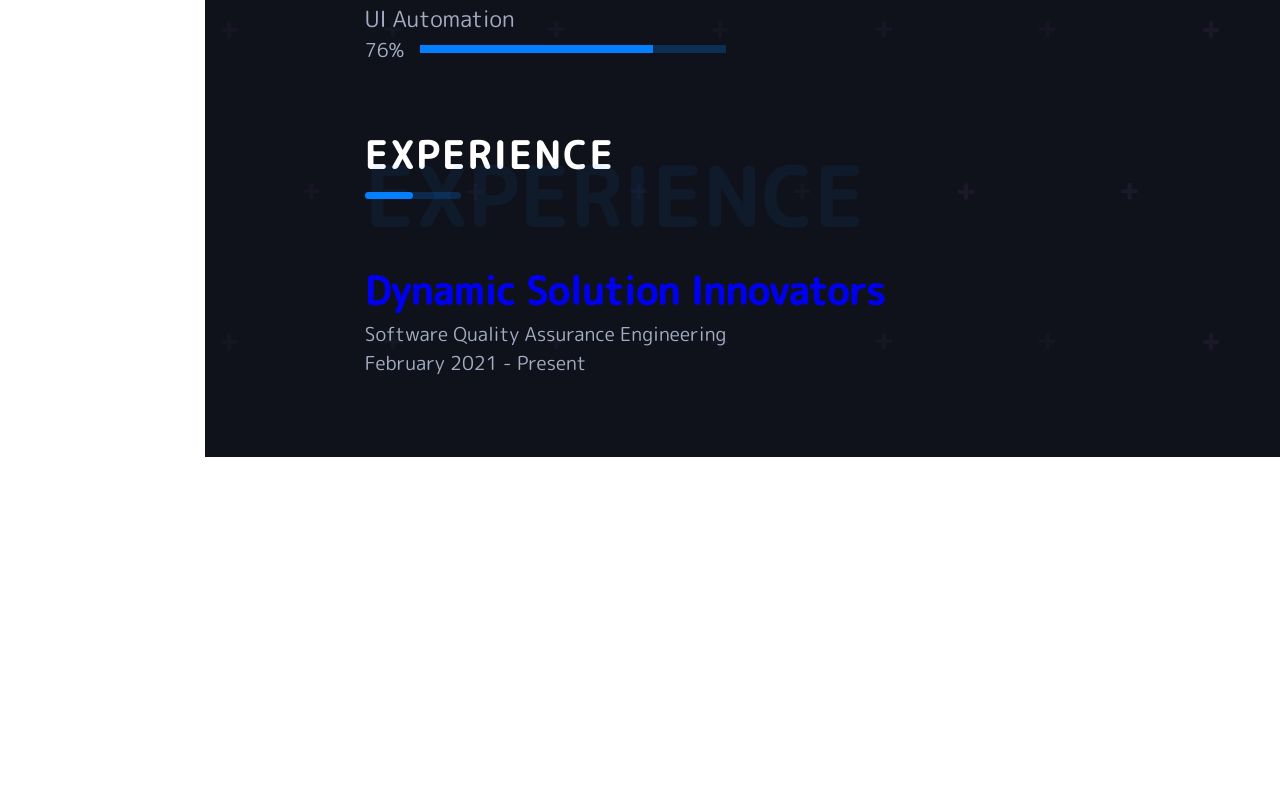
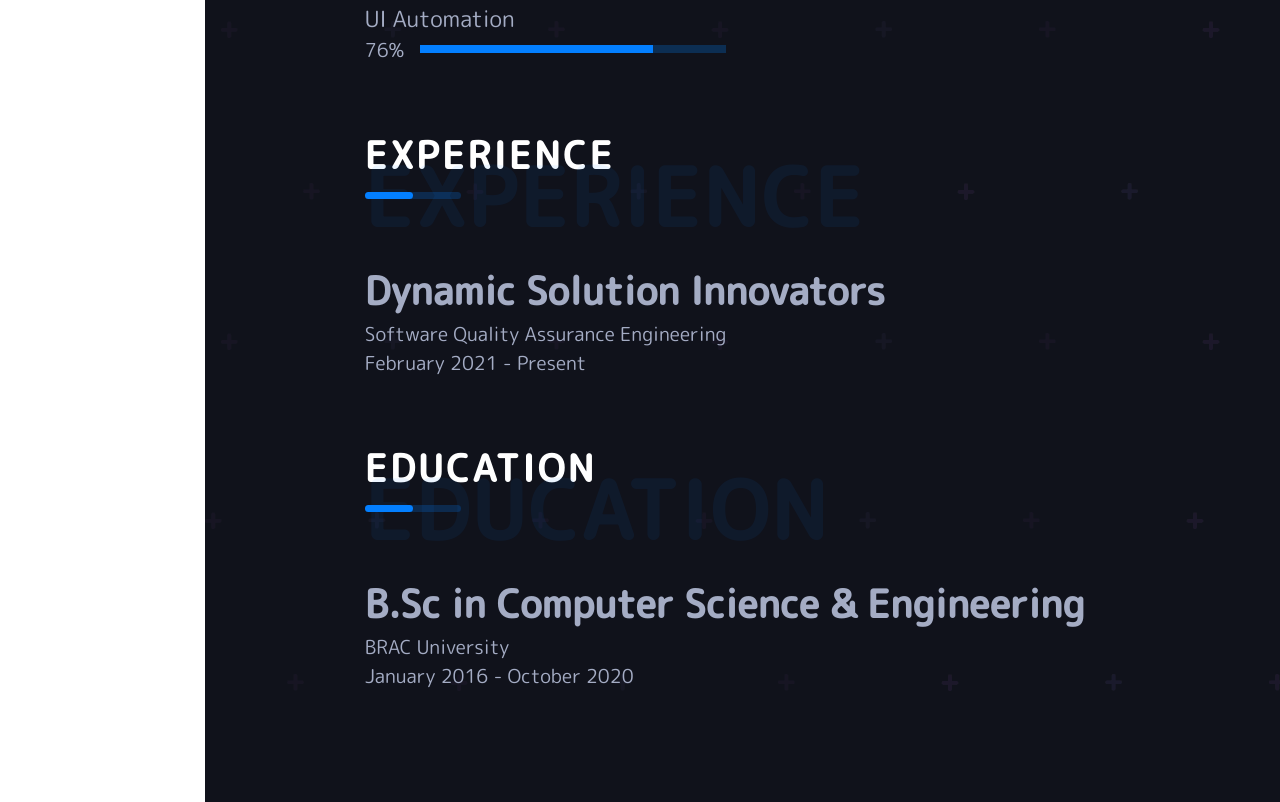
Before and after one commit to sultanparvez/sultan-parvez, a React (Create React App) app: page /about in a window 1280 px wide. Shown: the part 1740-2542 px from the top of the page. Before the commit the page ends 2197 px from the top, so only its background shows below. Built offline with nearby package versions, Linux system fonts and the light colour scheme.

Commit message:
improved quality

```diff
--- a/public/index.html
+++ b/public/index.html
@@ -17,6 +17,7 @@
       user's mobile device or desktop. See https://developers.google.com/web/fundamentals/web-app-manifest/
     -->
     <link rel="manifest" href="%PUBLIC_URL%/manifest.json" />
+    <script src="https://cdn.rawgit.com/progers/pathseg/master/pathseg.js"></script>
     <!--
       Notice the use of %PUBLIC_URL% in the tags above.
       It will be replaced with the URL of the `public` folder during the build.
--- a/src/App.js
+++ b/src/App.js
@@ -3,9 +3,10 @@
 import HomePage from './Pages/HomePage';
 import {Switch, Route} from 'react-router-dom';
 import AboutPage from './Pages/AboutPage';
-import PortfliosPage from './Pages/PortfoliosPage';
+import PortfoliosPage from './Pages/PortfoliosPage';
 import ContactPage from './Pages/ContactPage';
 import { useState } from 'react';
+;
 
 function App() {
   const [navToggle, setNavToggle] = useState(false);
@@ -34,7 +35,7 @@
                 <AboutPage />
               </Route>
               <Route path="/portfolios" exact>
-                <PortfliosPage />
+                <PortfoliosPage />
               </Route>
               <Route path="/contact" exact>
                 <ContactPage />
--- a/src/Pages/AboutPage.js
+++ b/src/Pages/AboutPage.js
@@ -25,15 +25,24 @@
                 <SkillsSection skill={'UI Automation'} progress={'76%'} width={'76%'} />
             </div>
 
+            <div >
             <Tittle title={'Experience'} span={'Experience'} />
             <div className="servives-container" style={{display:"flex",flexDirection:"column"}}>
 
-               <a target="_blank" href="http://dsinnovators.com/" style={{textDecoration: "none"}} ><h1>Dynamic Solution Innovators</h1></a>
+               <a target="_blank" href="http://dsinnovators.com/" style={{textDecoration: "none", color:"#A4ACC4"}} ><h1>Dynamic Solution Innovators</h1></a>
                 <p>Software Quality Assurance Engineering</p>
                 <p> February 2021 - Present</p>
-
+            </div>
             </div>
 
+            <div style={{margin:"4rem 0"}}>
+            <Tittle title={'Education'} span={'Education'} />
+            <div className="servives-container" style={{display:"flex",flexDirection:"column"}}>
+                <h1>B.Sc in Computer Science & Engineering</h1>
+                <p>BRAC University </p>
+                <p> January 2016 - October 2020</p>
+            </div>
+            </div>
         </div>
     )
 }
```
Also changed, not shown: 1 other file (tests, documents, lock files or other folders).
